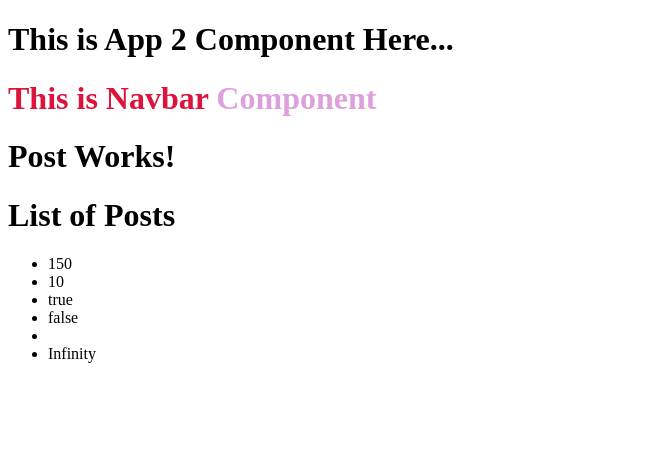
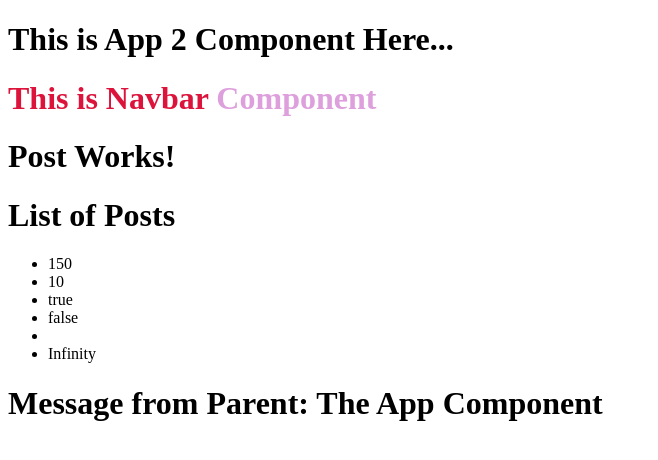
Before and after one commit to manishsajandasani/octacademy-angular, an Angular app: page / in a window 1280 px wide. Shown: the top 460 px of the page, without its empty margins (0-658 px from the left). Built offline with nearby package versions, Linux system fonts and the light colour scheme.

Commit message:
Learnt @Input Decorator; Pass Data from Parent to Child Component (App to Post)

```diff
--- a/src/app/app.component.html
+++ b/src/app/app.component.html
@@ -3,4 +3,4 @@
 </h1>
 
 <app-navbar></app-navbar>
-<app-post></app-post>
+<app-post [fromParent]='parentMessage'></app-post>
--- a/src/app/app.component.ts
+++ b/src/app/app.component.ts
@@ -5,6 +5,8 @@ import { Component } from '@angular/core';
   templateUrl: './app.component.html',
   styleUrls: ['./app.component.css']
 })
+
 export class AppComponent {
   title = 'AngIntroOctAcademy';
+  parentMessage: string = "Message from Parent: The App Component";
 }
--- a/src/app/post/post.component.html
+++ b/src/app/post/post.component.html
@@ -14,3 +14,8 @@
   <li>{{ undefined }}</li>
   <li>{{ 3 / 0 }}</li>
 </ul>
+
+<h1>
+  <!-- Message From Parent -->
+  {{ fromParent }}
+</h1>
--- a/src/app/post/post.component.ts
+++ b/src/app/post/post.component.ts
@@ -1,4 +1,4 @@
-import { Component, OnInit } from '@angular/core';
+import { Component, OnInit, Input } from '@angular/core';
 
 @Component({
   selector: 'app-post',
@@ -8,6 +8,7 @@ import { Component, OnInit } from '@angular/core';
 
 export class PostComponent implements OnInit {
   title: string = "List of Posts";
+  @Input() fromParent: string = "";
 
   constructor() {}
   ngOnInit() : void {
```
Also changed, not shown: 1 other file (tests, documents, lock files or other folders).
